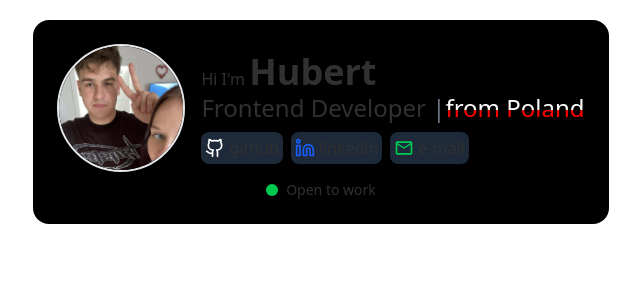
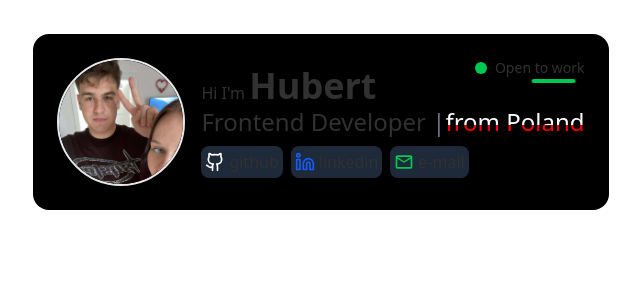
Before and after one commit to Hubertcior/portfolio, a Next.js app: page / in a window 1280 px wide. Shown: the top 300 px of the page, without its empty margins (319-959 px from the left). Built offline with nearby package versions, Linux system fonts and the light colour scheme.

Commit message:
refactor: update UI components and reorganize project structure

```diff
--- a/package.json
+++ b/package.json
@@ -10,6 +10,7 @@
   },
   "dependencies": {
     "clsx": "^2.1.1",
+    "motion": "^12.23.12",
     "next": "15.4.5",
     "react": "19.1.0",
     "react-dom": "19.1.0",
--- /dev/null
+++ b/src/components/atoms/MainProfile/AnimatedStatusBorder.tsx
@@ -0,0 +1,53 @@
+"use client"
+
+import {motion, useCycle} from "framer-motion";
+import {useEffect, ReactNode, FC} from "react";
+import clsx from "clsx";
+
+interface AnimatedStatusBorderProps {
+    children: ReactNode;
+    status: "available" | "busy";
+    duration?: number;
+}
+
+const AnimatedStatusBorder :FC<AnimatedStatusBorderProps> = ({children, duration=2, status}) => {
+
+    const [direction, cycleDirection] = useCycle(1, -1);
+
+    useEffect(() => {
+        const interval = setInterval(() => {
+            cycleDirection();
+        }, duration * 1000);
+        return () => clearInterval(interval);
+    }, [cycleDirection, duration]);
+
+    const lineWidth = "40%";
+
+    return (
+        <div className="relative w-fit">
+            <div className="flex items-center gap-2">{children}</div>
+            <div className="absolute left-0 right-0 top-full translate-y-px h-1 pointer-events-none overflow-hidden">
+                <motion.div
+                    className={`h-full rounded-full absolute ${status === "available" ? "bg-green-500" : "bg-red-500"}`}
+                    style={{
+                        width: lineWidth,
+                        left: 0,
+                        willChange: "transform",
+                    }}
+                    animate={{
+                        x: direction === 1 ? "150%" : "0%",
+                    }}
+                    transition={{
+                        x: {
+                            duration,
+                            ease: "easeInOut",
+                            repeat: Infinity,
+                            repeatType: "reverse",
+                        },
+                    }}
+                />
+            </div>
+        </div>
+    );
+}
+export default AnimatedStatusBorder
--- a/src/components/atoms/HeroHeading.tsx
+++ b/src/components/atoms/MainProfile/HeroHeading.tsx
@@ -17,7 +17,7 @@ const HeroHeading : React.FC = () => {
             <span className="block text-2xl">
                 {STATIC_CONTENT.role} <span className="text-gray-500">|</span>
                 <span style={{
-                    background: 'linear-gradient(180deg, white 55%, red 45%)',
+                    background: 'linear-gradient(180deg, white 60%, red 40%)',
                     WebkitBackgroundClip: 'text',
                     WebkitTextFillColor: 'transparent',
                     display: 'inline-block',
--- a/src/components/atoms/StatusDot.tsx
+++ b/src/components/atoms/MainProfile/StatusDot.tsx
@@ -22,7 +22,7 @@ const StatusDot : FC<StatusDotProps> = ({status}) => {
             )}
             />
             <span className="ml-2 text-sm">
-                {status === 'available' ? 'Open to work' : 'Busy'}
+                {status === 'available' ? 'Open to work' : 'Employed'}
             </span>
         </div>
     )
--- a/src/components/molecules/LinksSection.tsx
+++ b/src/components/molecules/MainProfile/LinksSection.tsx
@@ -1,7 +1,7 @@
 import React, {FC} from 'react'
-import SocialMediaIcon from "@/components/atoms/SocialMediaIcon";
 import {LuGithub, LuLinkedin, } from "react-icons/lu";
 import {MdOutlineEmail} from "react-icons/md";
+import SocialMediaIcon from "@/components/atoms/MainProfile/SocialMediaIcon";
 
 const LinksSection : FC = () => {
     return (
--- /dev/null
+++ b/src/components/molecules/MainProfile/Status.tsx
@@ -0,0 +1,21 @@
+import React, {FC} from 'react'
+import AnimatedStatusBorder from "@/components/atoms/MainProfile/AnimatedStatusBorder";
+import StatusDot from "@/components/atoms/MainProfile/StatusDot";
+
+type Status = 'available' | 'busy';
+
+interface IProps {
+    status : Status;
+}
+
+const Status : FC<IProps> = ({status}) => {
+
+    const ProfileStatus = status;
+
+    return (
+        <AnimatedStatusBorder status={ProfileStatus} >
+            <StatusDot status={ProfileStatus}/>
+        </AnimatedStatusBorder>
+    )
+}
+export default Status
--- a/src/components/organisms/MainProfile.tsx
+++ b/src/components/organisms/MainProfile.tsx
@@ -1,14 +1,19 @@
 import React from 'react'
-import SectionBackground from "@/components/atoms/SectionBackground";
-import HeaderSection from "@/components/molecules/HeaderSection";
-import StatusDot from "@/components/atoms/StatusDot";
+import SectionBackground from "@/components/atoms/MainProfile/SectionBackground";
+import HeaderSection from "@/components/molecules/MainProfile/HeaderSection";
+import Status from "@/components/molecules/MainProfile/Status";
+
 
 
 const MainProfile = () => {
     return (
         <SectionBackground>
-            <HeaderSection/>
-            <StatusDot status="available" />
+            <div className="relative">
+                <HeaderSection/>
+                <div className="absolute right-0 top-0">
+                    <Status status="available"/>
+                </div>
+            </div>
         </SectionBackground>
     )
 }
```
Also changed, not shown: src/components/molecules/MainProfile/HeaderSection.tsx (renamed from src/components/molecules/HeaderSection.tsx, +3 -4 lines), src/components/atoms/MainProfile/ProfileImage.tsx (renamed from src/components/atoms/ProfileImage.tsx), src/components/atoms/MainProfile/SectionBackground.tsx (renamed from src/components/atoms/SectionBackground.tsx), src/components/atoms/MainProfile/SocialMediaIcon.tsx (renamed from src/components/atoms/SocialMediaIcon.tsx), 1 other file (tests, documents, lock files or other folders).
